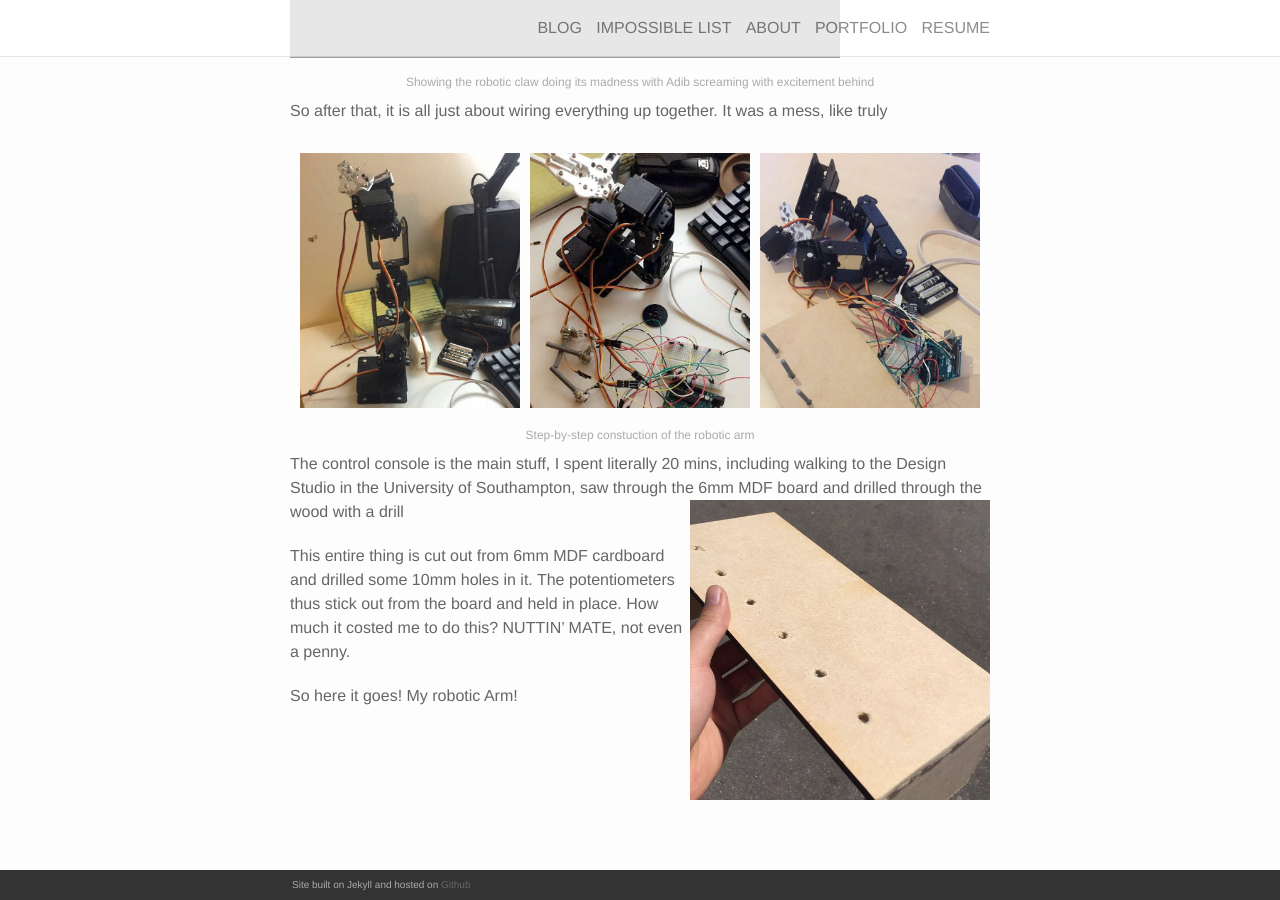
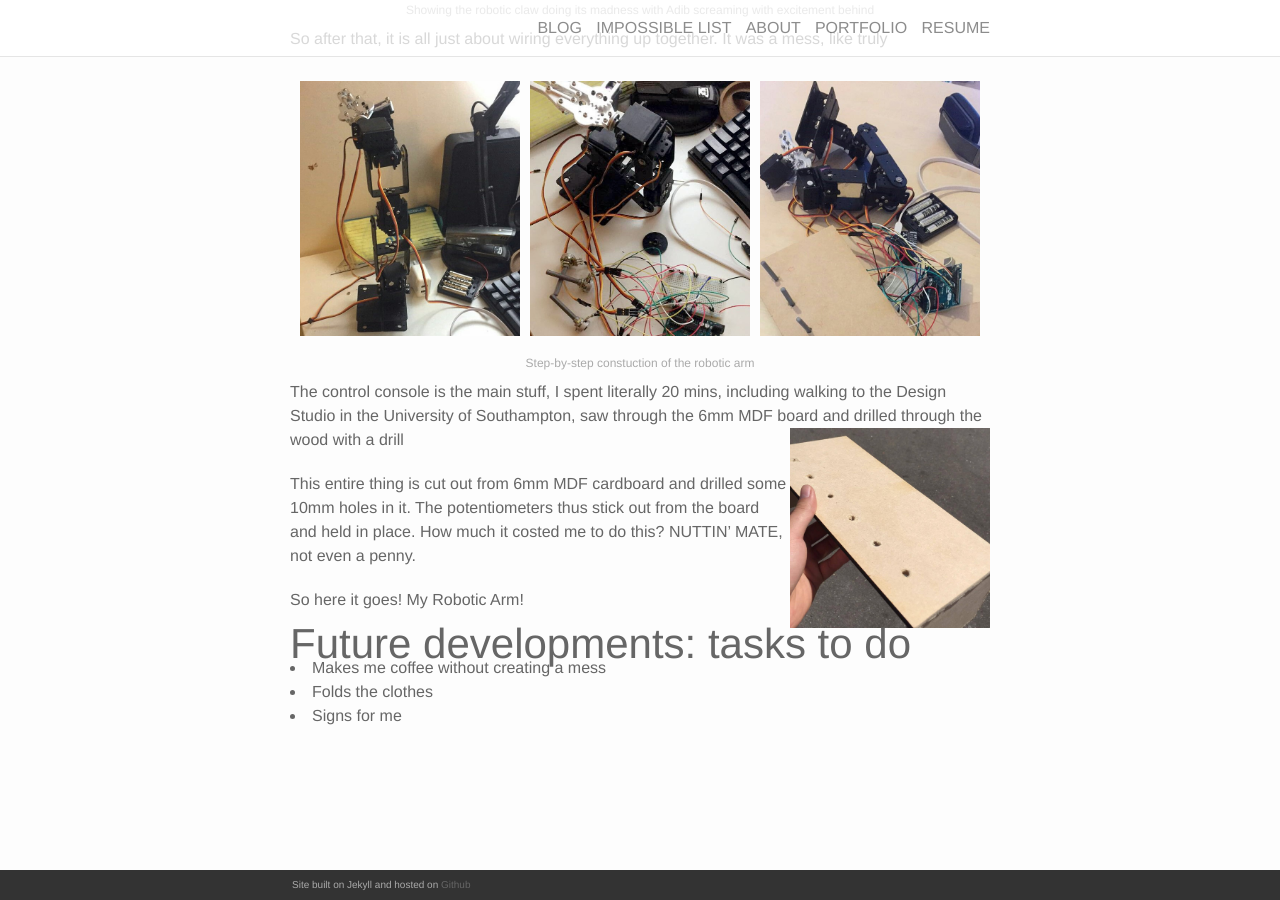
Before and after one commit to chwong1996/myhome, a Jekyll site: the page built from _portfolio/2_project.markdown, in a window 1280 px wide and 900 px high, scrolled down 1039 px. Built offline with Jekyll 4.4.1, drawn with Linux system fonts in a browser that asks for light colours; nearby versions of some CDN libraries; grey boxes are pictures that could not be loaded.

Commit message:
Update 2_project.markdown

```diff
--- a/_portfolio/2_project.markdown
+++ b/_portfolio/2_project.markdown
@@ -10,7 +10,7 @@
 
 A robotic arm. Ta-DA! Fully customizable! The best thing about the robotic arm, with the Arduino is that I can make it do whatever I want, whenever I want!
 <div class="img row">
-<img src="{{ site.baseurl }}/img/Robotic arm.jpg" style="float:right;width:300px;height:300px;" alt="" title="Robotic arm">
+<img src="{{ site.baseurl }}/img/Robotic arm.jpg" style="float:right;width:200px;height:200px;" alt="" title="Robotic arm">
 </div>
 This robot runs on Arduino and takes my programming skills to the next level. I bought the robotic arm kit frame which does not even include the servo motors. However, this proved to be a more challenging design and gives me a better satisfaction!
 
@@ -34,9 +34,13 @@
 	Step-by-step constuction of the robotic arm
 </div>
 The control console is the main stuff, I spent literally 20 mins, including walking to the Design Studio in the University of Southampton, saw through the 6mm MDF board and drilled through the wood with a drill
-	<img src="{{ site.baseurl }}/img/mdf control.jpg" style="float:right;width:300px;height:300px;" alt="" title="The control ">
-
+	<img src="{{ site.baseurl }}/img/mdf control.jpg" style="float:right;width:200px;height:200px;" alt="" title="The control ">
 
 This entire thing is cut out from 6mm MDF cardboard and drilled some 10mm holes in it. The potentiometers thus stick out from the board and held in place. How much it costed me to do this? NUTTIN' MATE, not even a penny.
 
-So here it goes! My robotic Arm!
+So here it goes! My Robotic Arm!
+
+<h2>Future developments: tasks to do</h2>
+<li>Makes me coffee without creating a mess</li>
+<li>Folds the clothes</li>
+<li>Signs for me</li>
```
